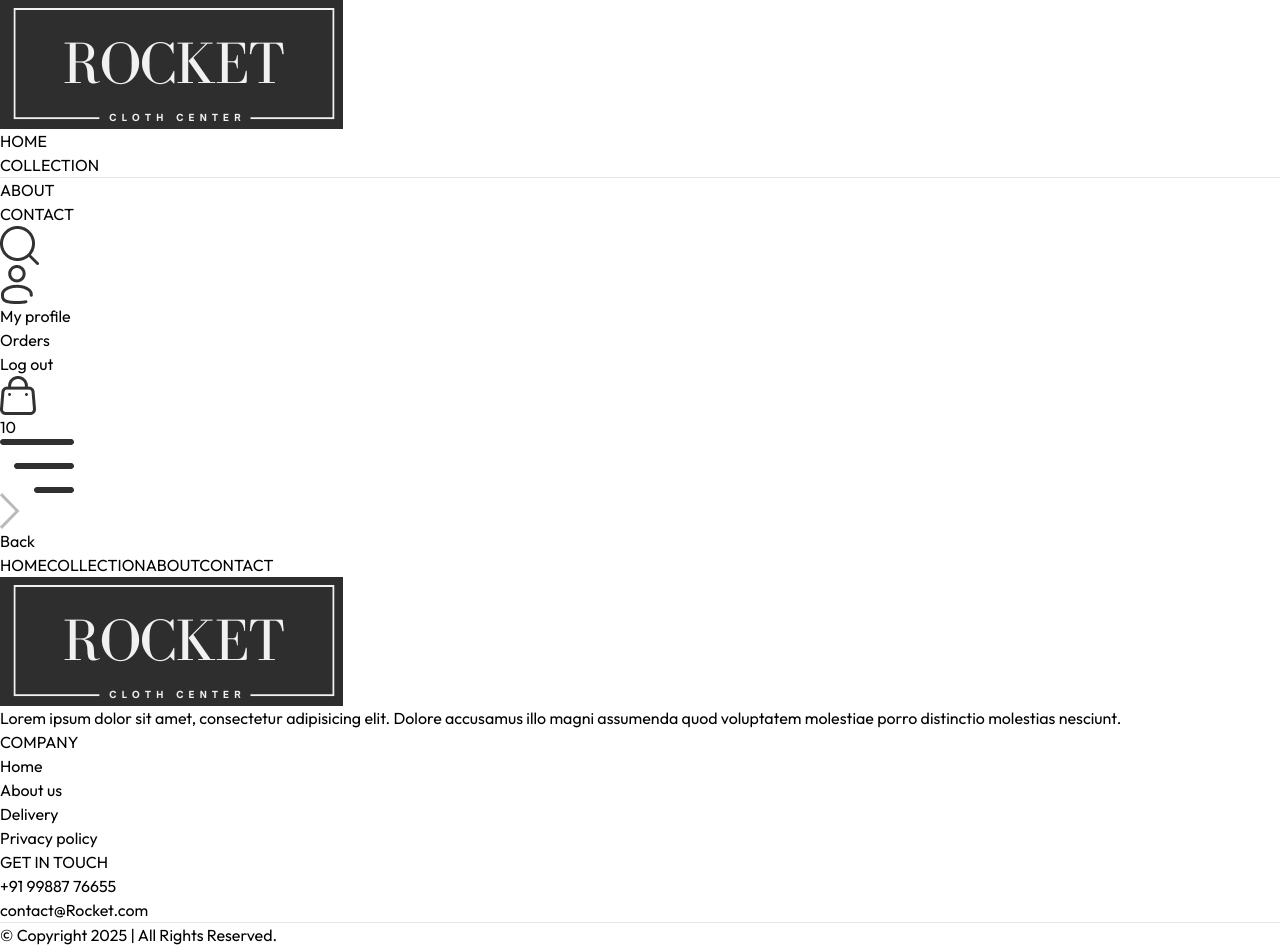
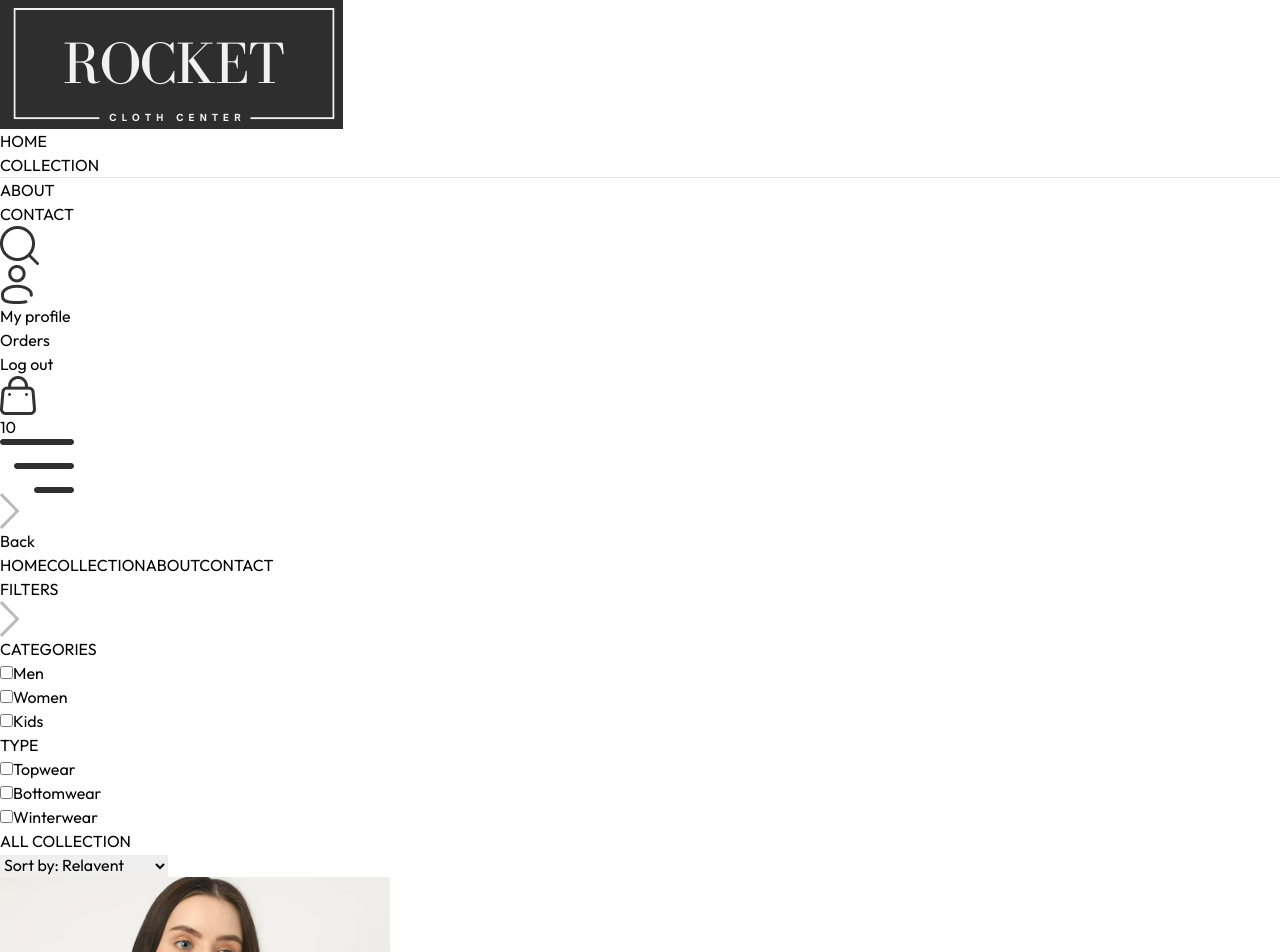
Before and after one commit to Kailash0303/E-COMMERCE, a React (Vite) app in the folder frontend/: page /collection in a window 1280 px wide. Shown: the top 952 px of the page. Built offline with nearby package versions, Linux system fonts and the light colour scheme.

Commit message:
modified Collection.jsx

```diff
--- a/frontend/src/pages/Collection.jsx
+++ b/frontend/src/pages/Collection.jsx
@@ -1,11 +1,117 @@
-import React from 'react'
+import React, { useContext, useEffect, useState } from "react";
+import { ShopContext } from "../context/ShopContext";
+import { assets } from "../assets/assets";
+import Title from '../components/Title'
+import ProductItem from "../components/ProductItem";
+
+
+
+
 
 const Collection = () => {
+  const { products } = useContext(ShopContext);
+  const [showFilter, setShowFilter] = useState(false);
+  const [filterProducts, seFilterProducts] = useState([]);
+  const [category , setCategory] = useState([]);
+  const [subcategory , setSubCategory] = useState([]);
+
+  const toggleCategory = (e) =>{
+
+    if(category.includes(e.target.value)){
+      setCategory(prev=> prev.filter(item => item !== e.target.value ))
+    }
+    else{
+      setCategory(prev=>[...prev , e.target.value])
+    }
+  }
+
+
+  useEffect(()=>{
+    seFilterProducts(products)
+  },[])
+
+
+
   return (
-    <div>
+    <div className="flex flex-col sm:flex-row gap-1 sm:gap-10 pt-10 border-t">
+      {/*Filter options  */}
+
+      <div className="min-w-60">
+        <p onClick={()=>setShowFilter(!showFilter)} className="my-2 text-xl flex items-center cursor-pointer gap-2">
+          FILTERS
+          <img className={`h-3 sm:hidden ${!showFilter ? 'rotate-90' : ''}`} src={assets.dropdown_icon} alt="" />
+        </p>
+
+        {/*category filter  */}
+        <div className={`border border-gray-300 pl-5 py-3 mt-6 ${showFilter ? "" : "hidden"} sm:block`}>
+
+          <p className="mb-3 text-sm font-medium">CATEGORIES</p>
+          <div className="flex flex-col gap-2 text-sm font-light text-gray-700" >
+              <p className="flex gap-2">
+                <input className="w-3" type="checkbox"value={'Men'} onChange={ontoggle} />Men
+              </p>
+
+              <p className="flex gap-2">
+                <input className="w-3" type="checkbox"value={'Women'} onChange={ontoggle} />Women
+              </p>
+
+              <p className="flex gap-2">
+                <input className="w-3" type="checkbox"value={'Kids'} onChange={ontoggle} />Kids
+              </p>
+          </div>
+        </div>
+
+        {/* Suncategory filter */}
+
+        <div className={`border border-gray-300 pl-5 py-3 my-5 ${showFilter ? "" : "hidden"} sm:block`}>
+
+          <p className="mb-3 text-sm font-medium">TYPE</p>
+          <div className="flex flex-col gap-2 text-sm font-light text-gray-700" >
+              <p className="flex gap-2">
+                <input className="w-3" type="checkbox"value={'Topwear'} />Topwear
+              </p>
+
+              <p className="flex gap-2">
+                <input className="w-3" type="checkbox"value={'Bottomwear'} />Bottomwear
+              </p>
+
+              <p className="flex gap-2">
+                <input className="w-3" type="checkbox"value={'Winterwear'} />Winterwear
+              </p>
+          </div>
+        </div>
+
+      </div>
+
+      {/* right side */}
+
+      <div className="flex-1">
+
+        <div className="flex justify-between text-base sm:text-2xl mb-4">
+          <Title text1={'ALL'} text2={'COLLECTION'} />
+
+          <select className="border-2 border-gray-300 text-sm px-2">
+              <option value="relavent">Sort by: Relavent</option>
+              <option value="low-high">Sort by: Low to High</option>
+              <option value="high-low">Sort by: Hight to Low</option>
+          </select>
+        </div>
+
+        <div className="grid grid-cols-2 md:grid-cols-3 lg:grid-cols-4 gap-4 gap-y-6">
+          {
+            filterProducts.map((item,index)=>(
+              <ProductItem key={index} name={item.name} id={item.id} price={item.price} image={item.image}/>
+            ))
+          }
+          </div>
+
+      </div>
+
+
+
 
     </div>
-  )
-}
+  );
+};
 
-export default Collection
+export default Collection;
```
